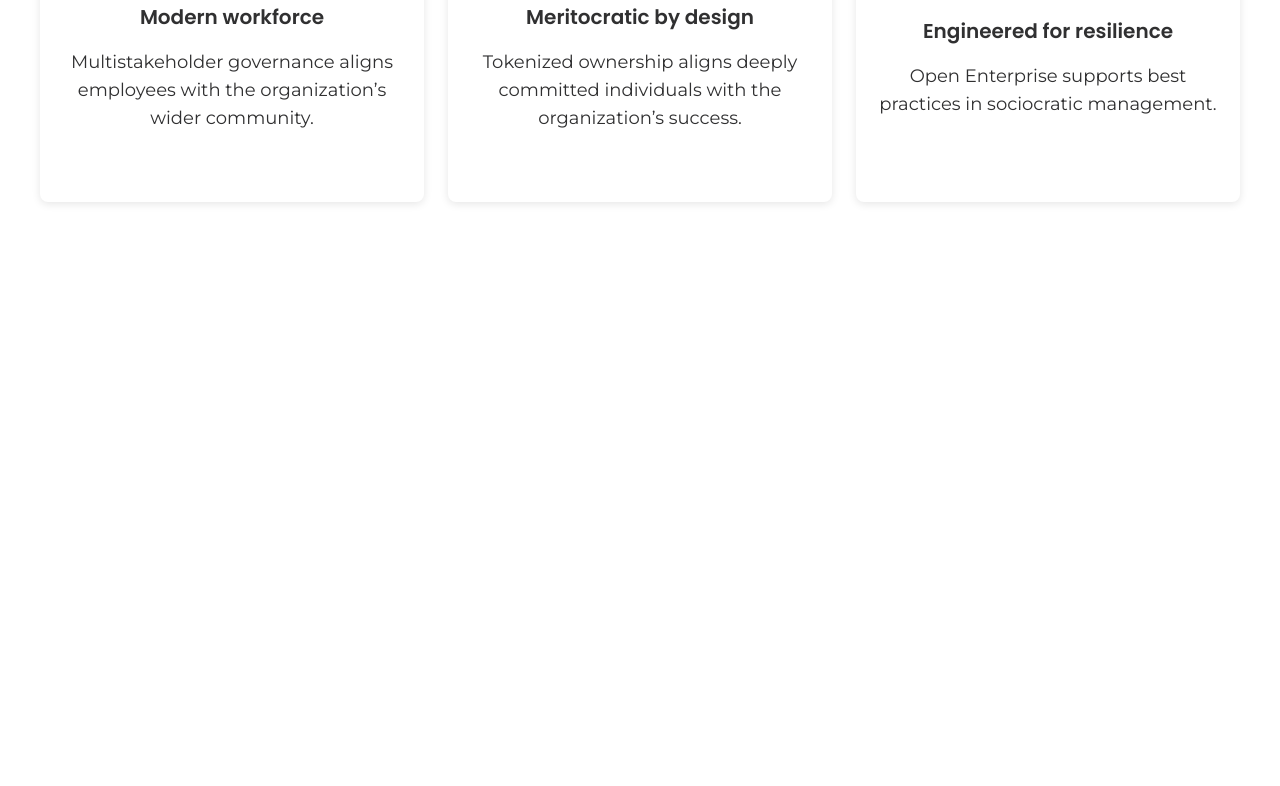
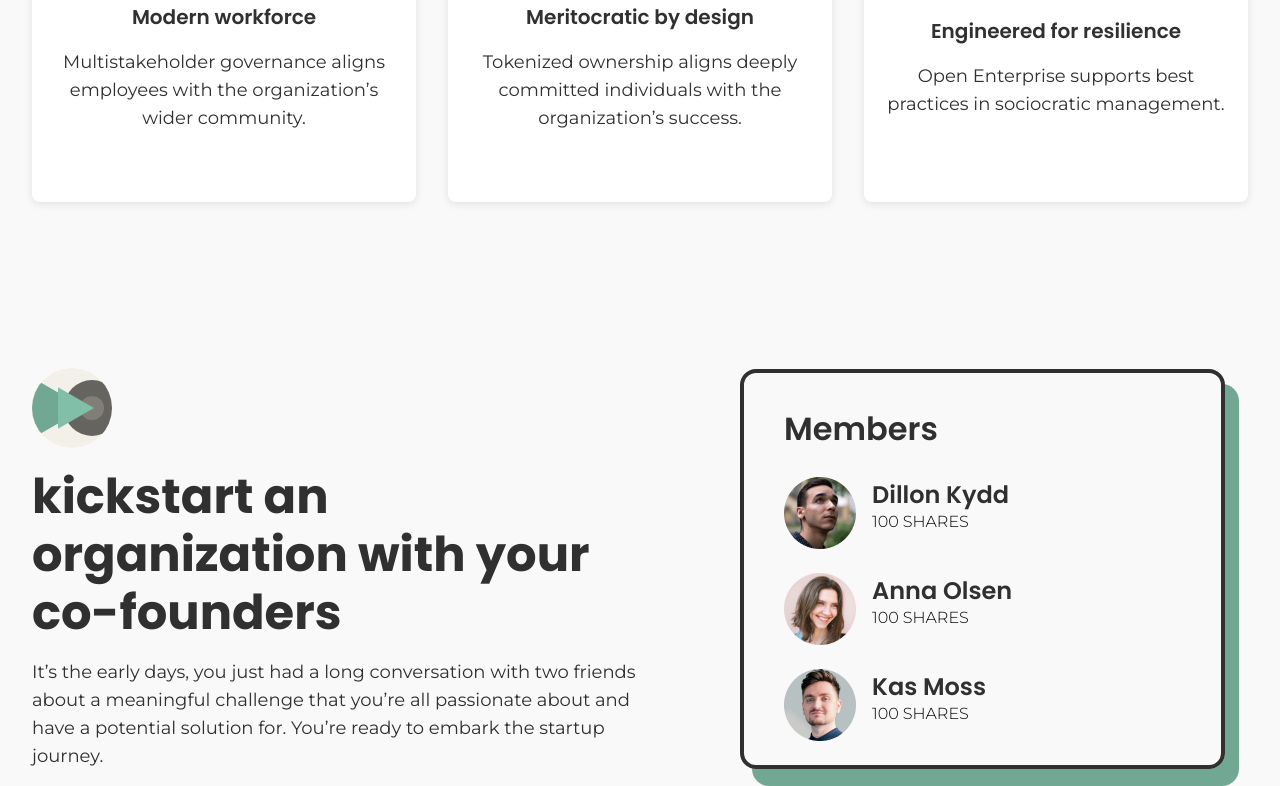
Before and after one commit to gabrielcaiana/Challenge-Trainee-s, a Vue app: page / in a window 1280 px wide. Shown: the part 1222-2008 px from the top of the page. Before the commit the page ends 1574 px from the top, so only its background shows below. Built offline with nearby package versions, Linux system fonts and the light colour scheme.

Commit message:
criando seção kickstarter

```diff
--- a/src/components/Header.vue
+++ b/src/components/Header.vue
@@ -23,6 +23,7 @@ export default {
   padding: 16px 32px;
   justify-content: space-between;
   align-items: center;
+  background: map-get($theme-colors, "background" );
 
   ul {
    display: flex;
--- /dev/null
+++ b/src/components/Kickstart.vue
@@ -0,0 +1,126 @@
+<template>
+  <div class="kickstart">
+    <div class="content">
+      <img src="@/assets/icons/Icon4.svg" alt="icone" />
+      <h3>kickstart an organization with your co-founders</h3>
+      <p>
+        It’s the early days, you just had a long conversation with two friends
+        about a meaningful challenge that you’re all passionate about and have a
+        potential solution for. You’re ready to embark the startup journey.
+      </p>
+    </div>
+    <div class="cards">
+      <div class="card">
+        <span>Members</span>
+
+        <ul>
+          <li>
+            <img
+              class="user-photo"
+              src="@/assets/images/member.png"
+              alt="peaple"
+            />
+            <div class="user-information">
+              <span>Dillon Kydd</span>
+              <p>100 SHARES</p>
+            </div>
+          </li>
+
+          <li>
+            <img src="@/assets/images/member2.png" alt="peaple" />
+            <div class="user-information">
+              <span>Anna Olsen</span>
+              <p>100 SHARES</p>
+            </div>
+          </li>
+
+          <li>
+            <img src="@/assets/images/member3.png" alt="peaple" />
+            <div class="user-information">
+              <span>Kas Moss</span>
+              <p>100 SHARES</p>
+            </div>
+          </li>
+        </ul>
+      </div>
+    </div>
+  </div>
+</template>
+
+<script>
+export default {};
+</script>
+
+<style lang="scss" scoped>
+.kickstart {
+  display: flex;
+  padding: 16px 32px;
+  justify-content: space-between;
+  align-items: center;
+  max-height: 600px;
+  background: map-get($theme-colors, "background");
+
+  .content {
+    width: 50%;
+
+    h3 {
+      font-size: 48px;
+      line-height: 58px;
+      color: map-get($theme-colors, "black");
+      margin: 16px 0;
+    }
+
+    p {
+      font-size: 18px;
+      line-height: 28px;
+      color: map-get($theme-colors, "black");
+    }
+  }
+
+  .cards {
+    width: 50%;
+    padding-left: 100px;
+    box-sizing: border-box;
+  }
+}
+
+.card {
+  width: 485px;
+  height: 400px;
+  border: 4px solid #303031;
+  box-sizing: border-box;
+  border-radius: 16px;
+  padding: 32px 40px;
+  box-sizing: border-box;
+  -webkit-box-shadow: 13px 16px 0px 1px rgba(113, 168, 148, 1);
+  -moz-box-shadow: 13px 16px 0px 1px rgba(113, 168, 148, 1);
+  box-shadow: 13px 16px 0px 1px rgba(113, 168, 148, 1);
+
+  span {
+    font-size: 32px;
+    color: map-get($theme-colors, "black");
+  }
+
+  ul {
+    list-style: none;
+
+    li {
+      display: flex;
+      margin: 24px 0;
+
+      .user-information {
+        margin-left: 16px;
+      }
+
+      span {
+        font-size: 24px;
+      }
+
+      p {
+        font-size: 16px;
+        font-weight: 300;
+      }
+    }
+  }
+}
+</style>
--- a/src/components/Work.vue
+++ b/src/components/Work.vue
@@ -46,7 +46,8 @@ export default {};
   flex-direction: column;
   justify-content: center;
   align-items: center;
-  margin: 150px 0;
+  padding: 150px 0;
+  background: map-get($theme-colors, "background" );
 
   h2 {
     font-size: 48px;
@@ -74,7 +75,7 @@ export default {};
 .card {
       width: 30%;
       height: 340px;
-      margin: 0 12px;
+      margin: 0 16px;
       background-color: map-get($theme-colors, "white");
       box-shadow: 0px 2px 8px rgba(0, 0, 0, 0.1);
       border-radius: 8px;
--- a/src/components/Wrapper.vue
+++ b/src/components/Wrapper.vue
@@ -25,12 +25,12 @@ export default {
 
 <style lang="scss" scoped>
 .wrapper {
-  background-color: map-get($theme-colors, "white");
   display: flex;
   padding: 16px 32px;
   justify-content: space-between;
   align-items: center;
   max-height: 600px;
+  background: map-get($theme-colors, "background" );
 
   .content-wrapper {
     h1 {
--- a/src/pages/Home.vue
+++ b/src/pages/Home.vue
@@ -3,6 +3,7 @@
     <Header/>
     <Wrapper/>
     <Work/>
+    <Kickstart/>
   </div>
 </template>
 
@@ -10,12 +11,14 @@
 import Header from "@/components/Header"
 import Wrapper from "@/components/Wrapper"
 import Work from "@/components/Work"
+import Kickstart from "@/components/Kickstart"
 
 export default {
   components: {
     Header,
     Wrapper,
-    Work
+    Work,
+    Kickstart
   }
 };
 </script>
--- a/src/styles/_variables.scss
+++ b/src/styles/_variables.scss
@@ -1,5 +1,6 @@
 //Exemple object themes
 $theme-colors: (
+ "background": #F9F9F9,
  "black": #303031,
  "green": #71A894,
  "green-hover": #369270,
```
